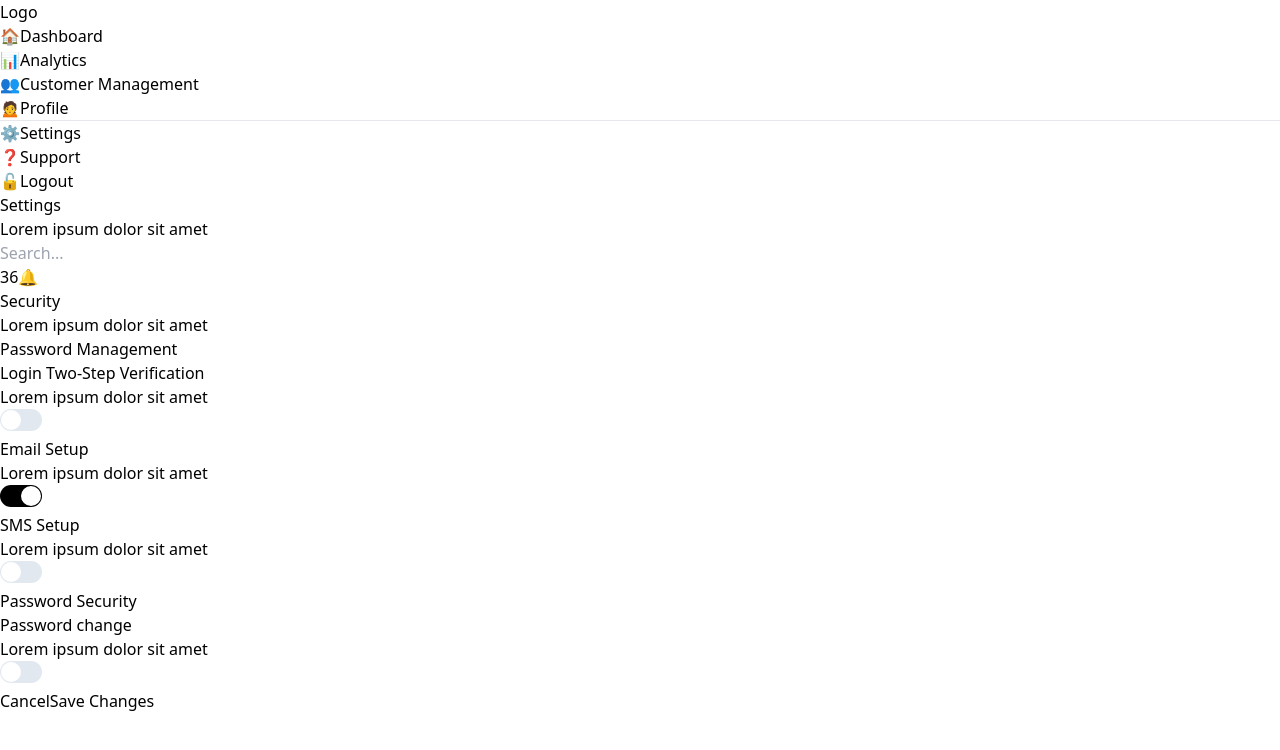
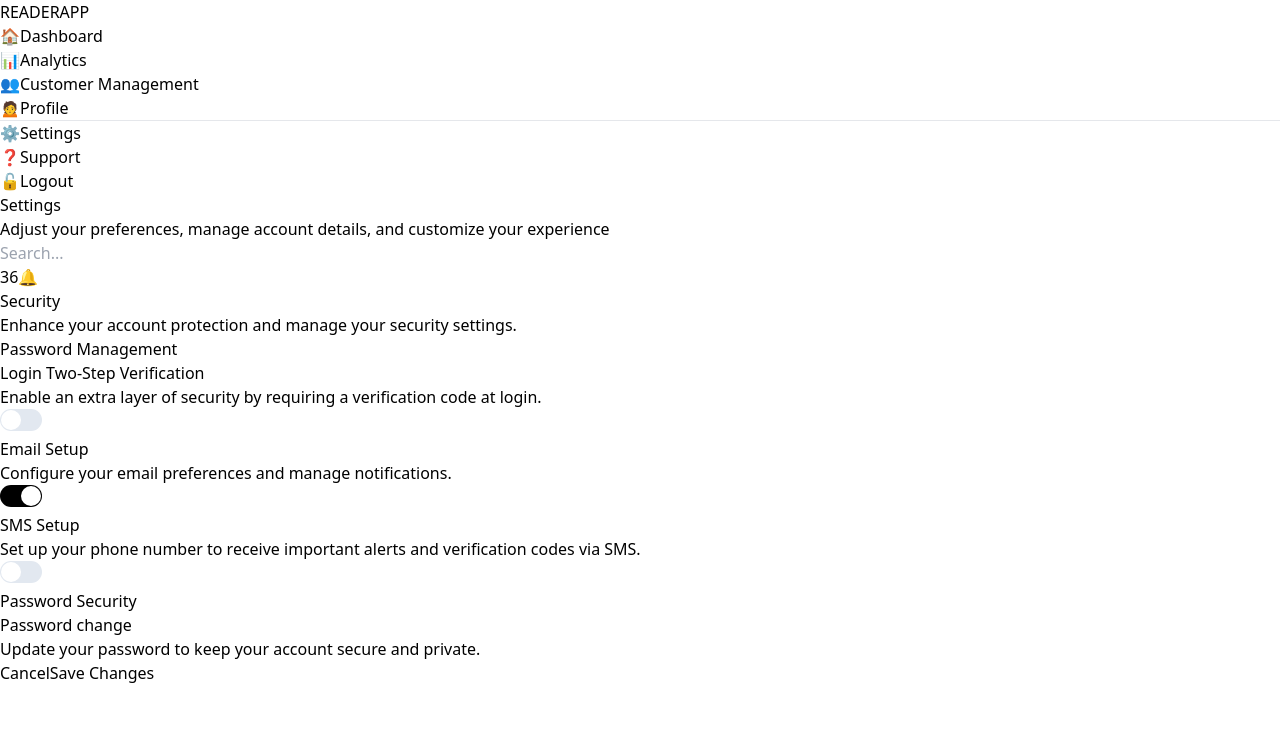
Before and after one commit to fake-sage/readerapp-dashboard, a React (Vite) app: page / in a window 1280 px wide. Shown: the top 750 px of the page. Built offline with nearby package versions, Linux system fonts and the light colour scheme.

Commit message:
Still resolving some minor issues

```diff
--- a/src/components/Header.jsx
+++ b/src/components/Header.jsx
@@ -5,7 +5,7 @@ const Header = () => {
     <div className="flex justify-between items-center p-4 border-b bg-white">
       <div>
         <h2 className="text-xl font-semibold">Settings</h2>
-        <p className="text-gray-500">Lorem ipsum dolor sit amet</p>
+        <p className="text-gray-500">Adjust your preferences, manage account details, and customize your experience</p>
       </div>
       <div className="flex items-center space-x-4">
         <input
--- a/src/components/Settings/SecondScreen.jsx
+++ b/src/components/Settings/SecondScreen.jsx
@@ -40,9 +40,9 @@ function SecondScreen() {
               <div className="flex justify-between items-center">
                 <div>
                   <h5 className="font-semibold">Password Change</h5>
-                  <p className="text-gray-500">Lorem ipsum dolor sit amet</p>
+                  <p className="text-gray-500">Update your password to keep your account secure and private.</p>
                 </div>
-                <input type="checkbox" className="toggle-checkbox" />
+
               </div>
             </div>
           </div>
--- a/src/components/Settings/Security.jsx
+++ b/src/components/Settings/Security.jsx
@@ -4,7 +4,7 @@ const Security = () => {
   return (
     <div className="p-8">
       <h3 className="text-2xl font-bold mb-2">Security</h3>
-      <p className="text-gray-500 mb-8">Lorem ipsum dolor sit amet</p>
+      <p className="text-gray-500 mb-8">Enhance your account protection and manage your security settings.</p>
 
       <div className="space-y-8">
         <div>
@@ -13,21 +13,21 @@ const Security = () => {
             <div className="flex justify-between items-center">
               <div>
                 <h5 className="font-semibold">Login Two-Step Verification</h5>
-                <p className="text-gray-500">Lorem ipsum dolor sit amet</p>
+                <p className="text-gray-500">Enable an extra layer of security by requiring a verification code at login.</p>
               </div>
               <input type="checkbox" className="toggle-checkbox" />
             </div>
             <div className="flex justify-between items-center">
               <div>
                 <h5 className="font-semibold">Email Setup</h5>
-                <p className="text-gray-500">Lorem ipsum dolor sit amet</p>
+                <p className="text-gray-500">Configure your email preferences and manage notifications.</p>
               </div>
               <input type="checkbox" className="toggle-checkbox" defaultChecked />
             </div>
             <div className="flex justify-between items-center">
               <div>
                 <h5 className="font-semibold">SMS Setup</h5>
-                <p className="text-gray-500">Lorem ipsum dolor sit amet</p>
+                <p className="text-gray-500">Set up your phone number to receive important alerts and verification codes via SMS.</p>
               </div>
               <input type="checkbox" className="toggle-checkbox" disabled />
             </div>
@@ -39,9 +39,9 @@ const Security = () => {
           <div className="flex justify-between items-center">
             <div>
               <h5 className="font-semibold">Password change</h5>
-              <p className="text-gray-500">Lorem ipsum dolor sit amet</p>
+              <p className="text-gray-500">Update your password to keep your account secure and private.</p>
             </div>
-            <input type="checkbox" className="toggle-checkbox" />
+
           </div>
         </div>
       </div>
--- a/src/components/Settings/ThirdScreen.jsx
+++ b/src/components/Settings/ThirdScreen.jsx
@@ -41,9 +41,9 @@ function ThirdScreen() {
               <div className="flex justify-between">
                 <div>
                   <h5 className="font-semibold">Password Change</h5>
-                  <p className="text-gray-500">Lorem ipsum dolor sit amet</p>
+                  <p className="text-gray-500">Update your password to keep your account secure and private.</p>
                 </div>
-                <input type="checkbox" className="toggle-checkbox" />
+
               </div>
             </div>
           </div>
--- a/src/components/Sidebar.jsx
+++ b/src/components/Sidebar.jsx
@@ -4,7 +4,7 @@ const Sidebar = () => {
   return (
     <div className="w-64 h-screen bg-white border-r">
       <div className="p-6">
-        <h1 className="text-lg font-bold mb-10">Logo</h1>
+        <h1 className="text-lg font-bold mb-10">READERAPP</h1>
         <ul className="space-y-8">
           <li className="flex items-center space-x-3 text-gray-500 hover:text-black">
             <span>🏠</span>
```
